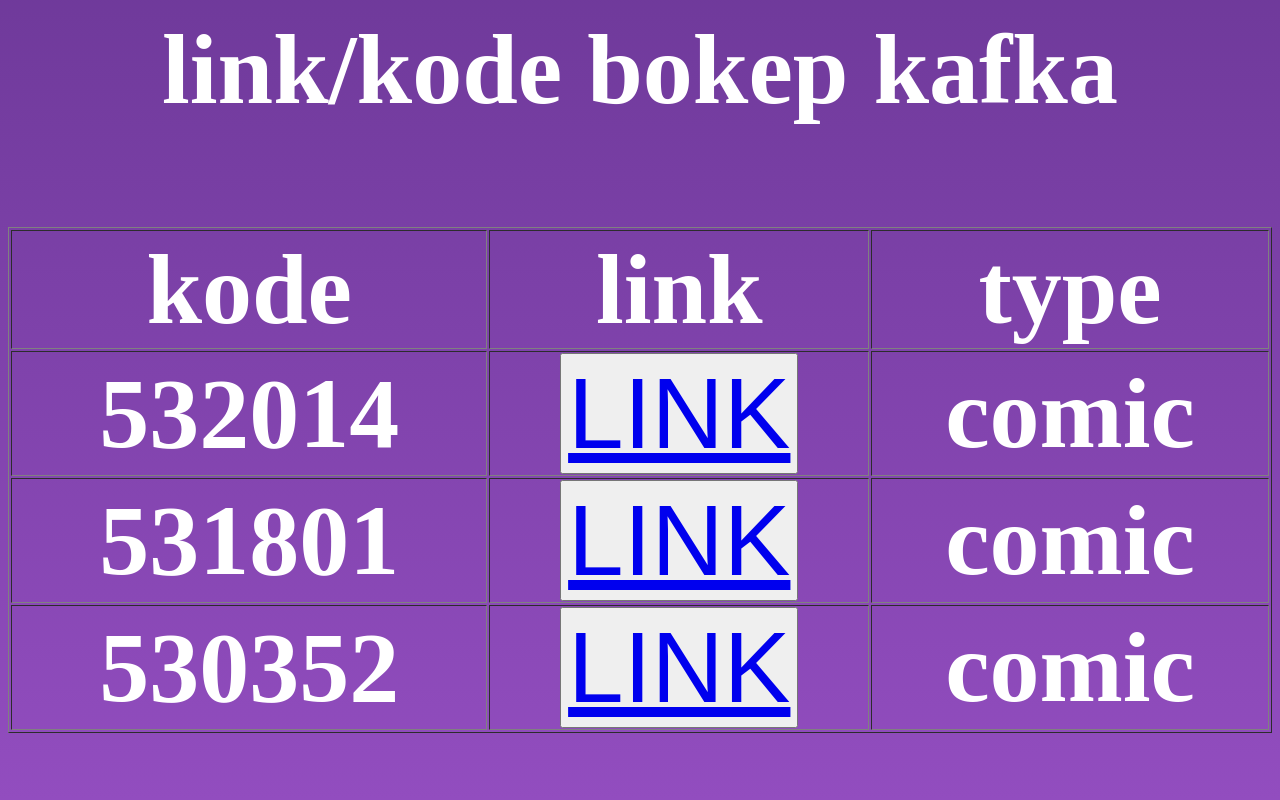
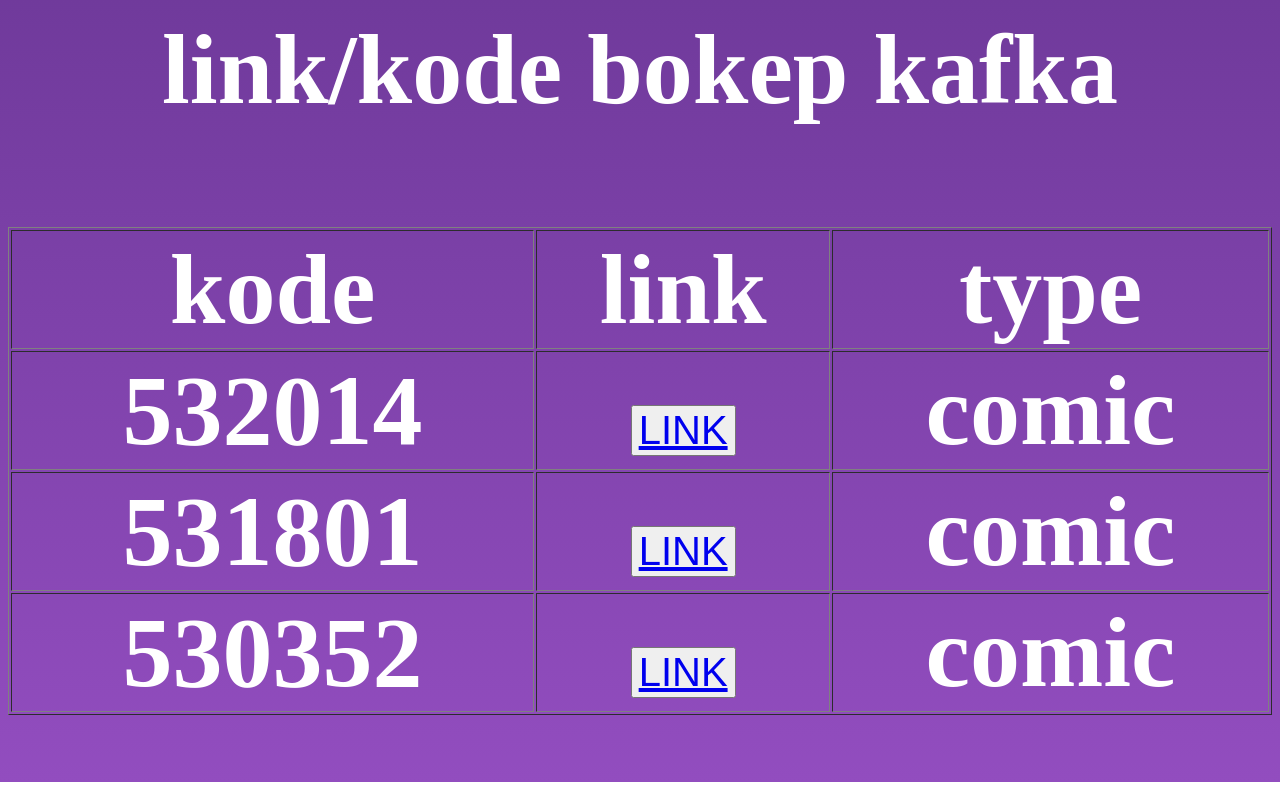
Before and after one commit to nairdnaxxxx/My-homework, a plain HTML site: page index.html in a window 1280 px wide. Shown: the part 873-1673 px from the top of the page. Drawn offline with Linux system fonts and the light colour scheme.

Commit message:
Update index.html

```diff
--- a/index.html
+++ b/index.html
@@ -18,19 +18,19 @@
  </tr>
  <tr>
  <td style="color:white;">532014</th>
- <td style="color:white;"><a href="https://nhentai.net/g/532014/"> <button style="font-size:100%;">LINK</a></th>
+ <td style="color:white;"><a href="https://nhentai.net/g/532014/"> <button style="font-size:40%;">LINK</a></th>
 <td style="color:white;">comic</th>
   </tr>
 
    <tr>
  <td style="color:white;">531801</th>
- <td style="color:white;"><a href="https://nhentai.net/g/531801/"> <button style="font-size:100%;">LINK</a></th>
+ <td style="color:white;"><a href="https://nhentai.net/g/531801/"> <button style="font-size:40%;">LINK</a></th>
  <td style="color:white;">comic</th>
   </tr>
 
    <tr>
  <td style="color:white;">530352</th>
- <td style="color:white;"><a href="https://nhentai.net/g/530352/"> <button style="font-size:100%;">LINK</a></th>
+ <td style="color:white;"><a href="https://nhentai.net/g/530352/"> <button style="font-size:40%;">LINK</a></th>
  <td style="color:white;">comic</th>
   </tr>
 
```
